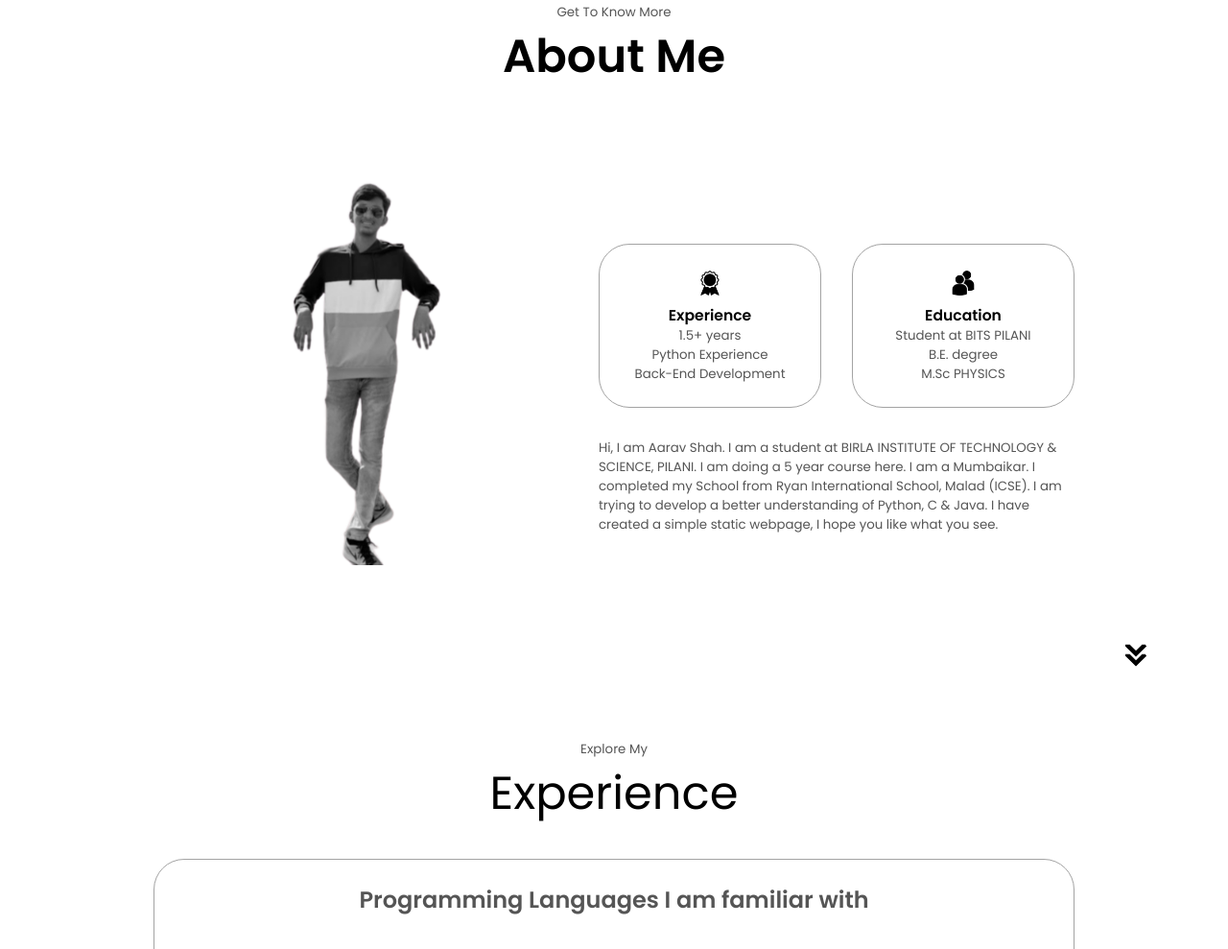
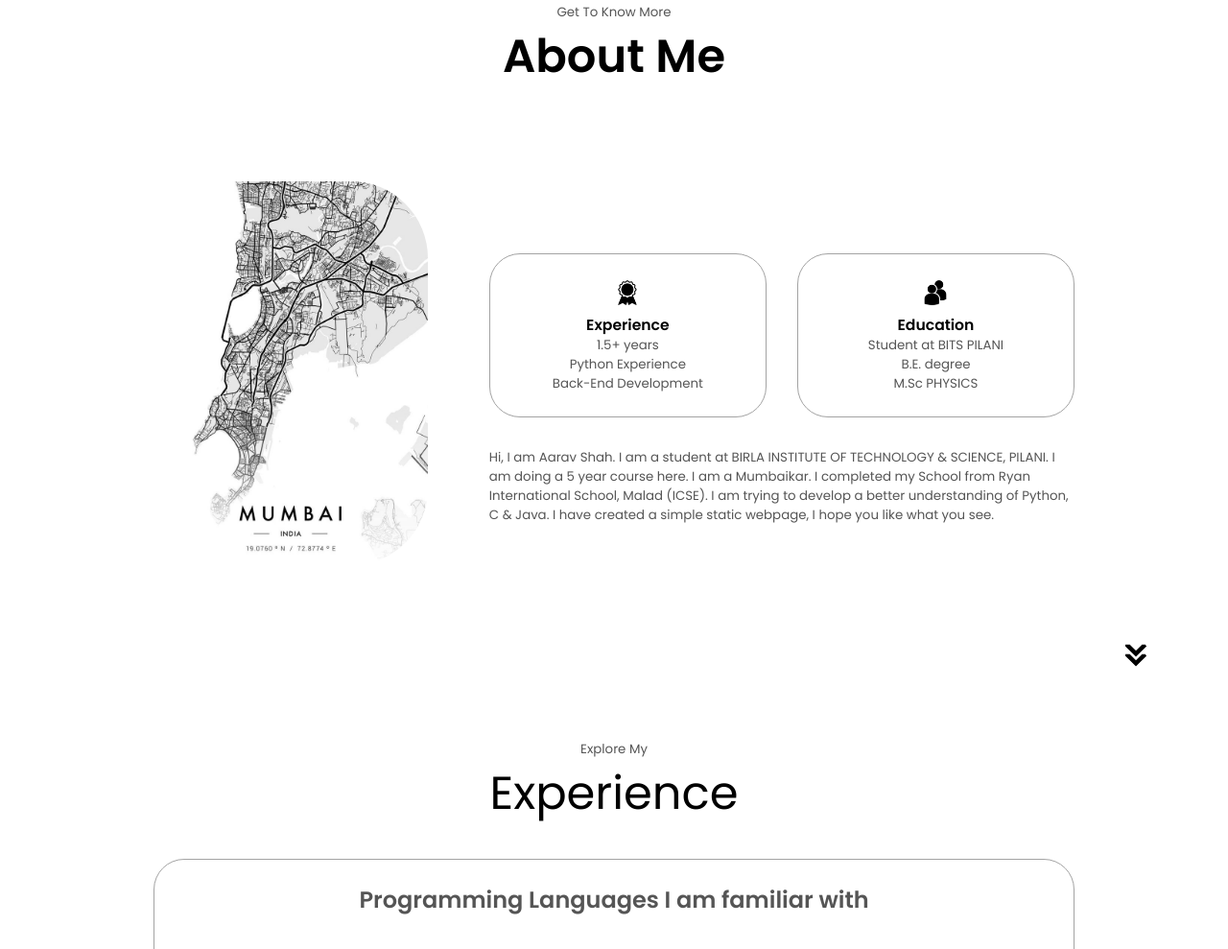
Before and after one commit to Aaravshah2907/Aarav-Portfolio, a plain HTML site: page index.html in a window 1280 px wide. Shown: the part 925-1914 px from the top of the page at 96% size. Drawn offline with Linux system fonts and the light colour scheme.

Commit message:
Changed About-me-pic

```diff
--- a/index.html
+++ b/index.html
@@ -79,7 +79,7 @@
       <div class="section-container">
         <div class="section__pic-container">
           <img
-            src="./assets/about-pic.png"
+            src="./assets/about-pic.jpg"
             alt="Profile Picture"
             class="about-pic"
           />
--- a/style.css
+++ b/style.css
@@ -286,7 +286,7 @@ section {
 }
 
 .about-pic {
-  border-radius: 2rem;
+  border-radius: 5rem;
 }
 
 .arrow {
```
Also changed, not shown: assets/about-pic-1.png (renamed from assets/about-pic.png), assets/about-pic.jpg (added), assets/profile-pic-2.png (deleted).
